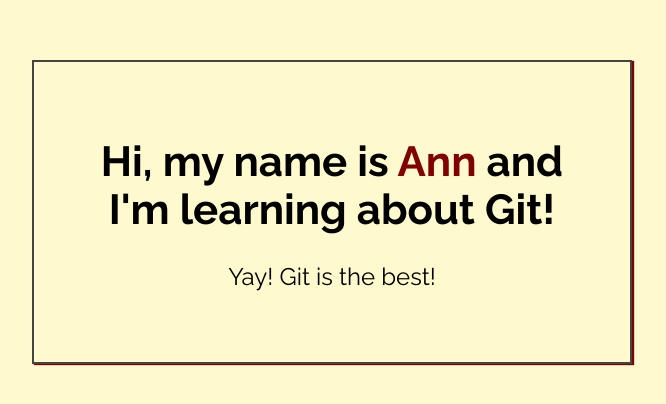
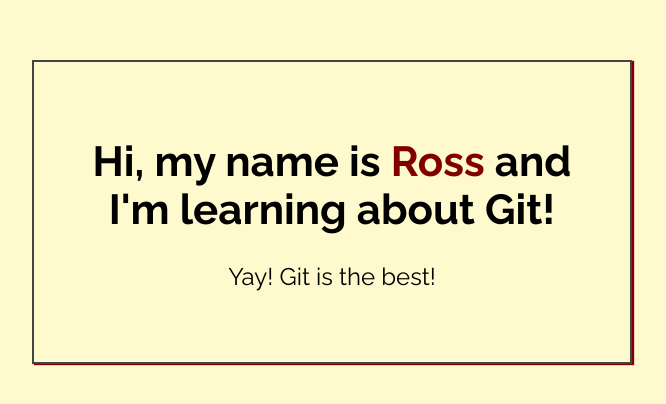
Before and after one commit to wrraybin/SkillCrush_Part_Two, a plain HTML site: page index.html in a window 1280 px wide. Shown: the part 188-592 px from the top of the page, without its empty margins (308-974 px from the left). Drawn offline with Linux system fonts and the light colour scheme.

Commit message:
Added name to index.html.

```diff
--- a/index.html
+++ b/index.html
@@ -14,7 +14,7 @@
 <body>
 
     <div class="greeting">
-        <h1>Hi, my name is <span class="highlight">Ann</span> and I'm learning about Git! </h1>
+        <h1>Hi, my name is <span class="highlight">Ross</span> and I'm learning about Git! </h1>
 
         <p>Yay! Git is the best!</p>
     </div>
```
